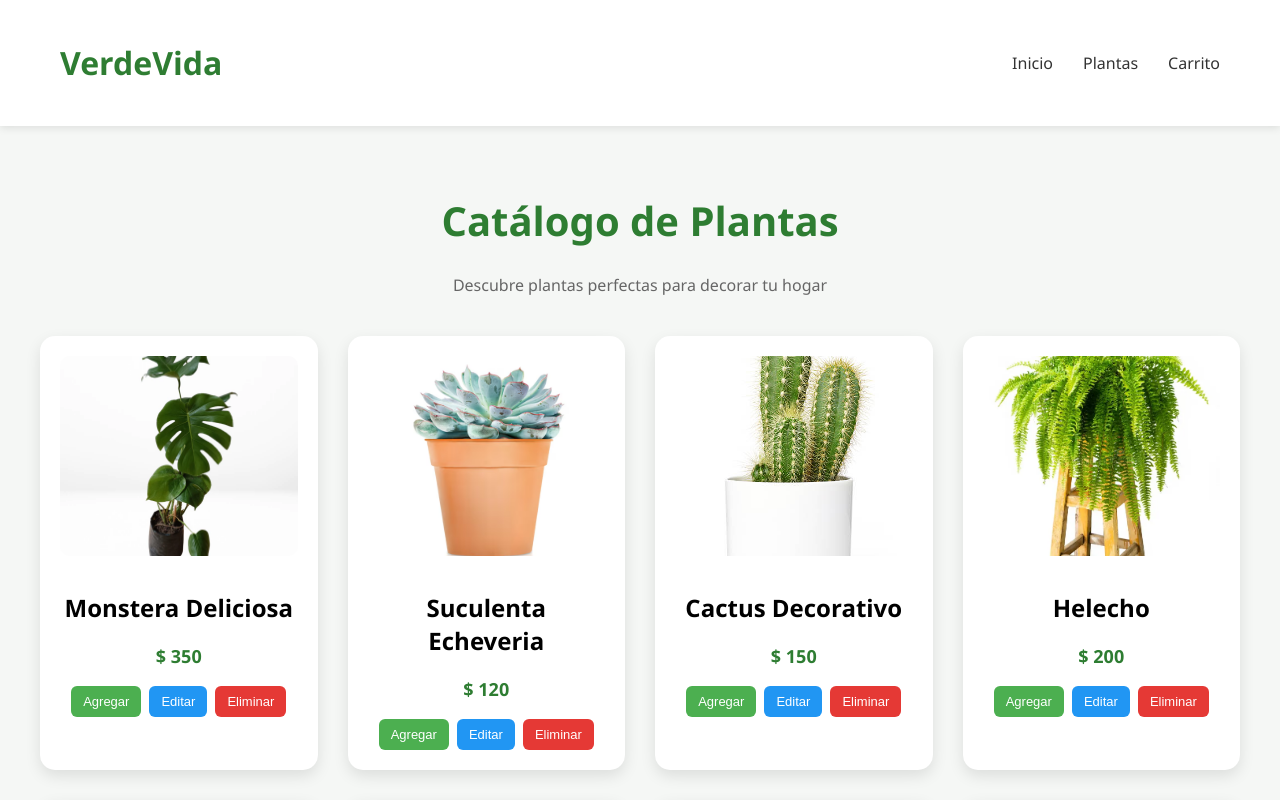
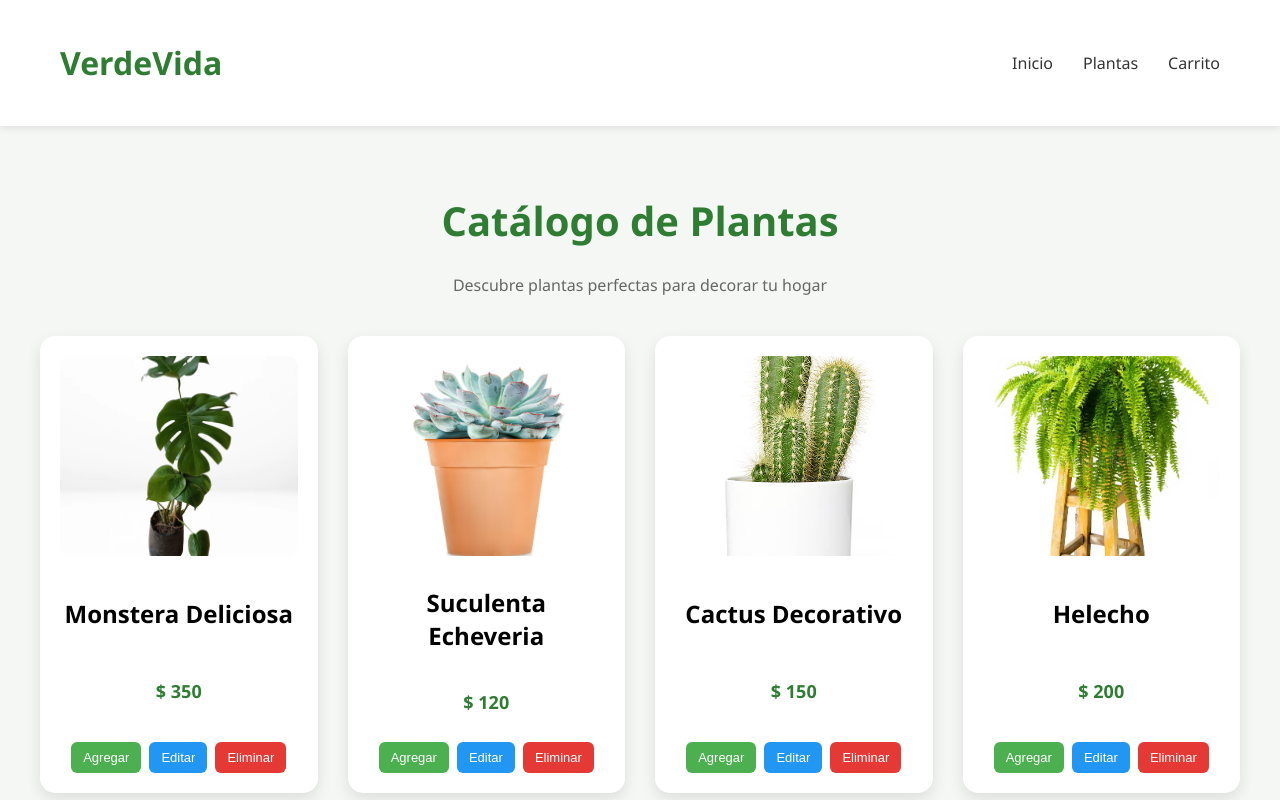
Before and after one commit to MarianaNuri/vue-crud-productos, a Vue app: page /#/productos in a window 1280 px wide. Shown: the top 800 px of the page. Built offline with nearby package versions, Linux system fonts and the light colour scheme.

Commit message:
correcion de imagenes

```diff
--- a/src/views/Inicio.vue
+++ b/src/views/Inicio.vue
@@ -22,7 +22,7 @@ Ver catálogo
 <ul>
 <li>Mariana Chávez Nuricumbo</li>
 <li>Eva del Carmen González Sántiz</li>
-<li>Yazmin Guadalupe chacón Hernández </li>
+<li>Yazmin Guadalupe Chacón Hernández </li>
 </ul>
 
 </footer>
--- a/src/views/Productos.vue
+++ b/src/views/Productos.vue
@@ -85,6 +85,10 @@ border-radius:15px;
 padding:20px;
 box-shadow:0 6px 15px rgba(0,0,0,0.1);
 transition:0.3s;
+display:flex;
+flex-direction:column;
+justify-content:space-between;
+min-height:360px; /* mantener alturae para las tarjetas */
 }
 
 .card:hover{
@@ -94,10 +98,17 @@ transform:translateY(-8px);
 .imagen{
 width:100%;
 height:200px;
+max-height:200px;
 object-fit:cover;
 border-radius:10px;
 margin-bottom:10px;
 }
+
+/*  imágenes no se agranden y siempre tengan tamaño fijo */
+.imagen, .imagen[src] {
+min-height:200px;
+}
+
 
 .precio{
 font-size:18px;
```
